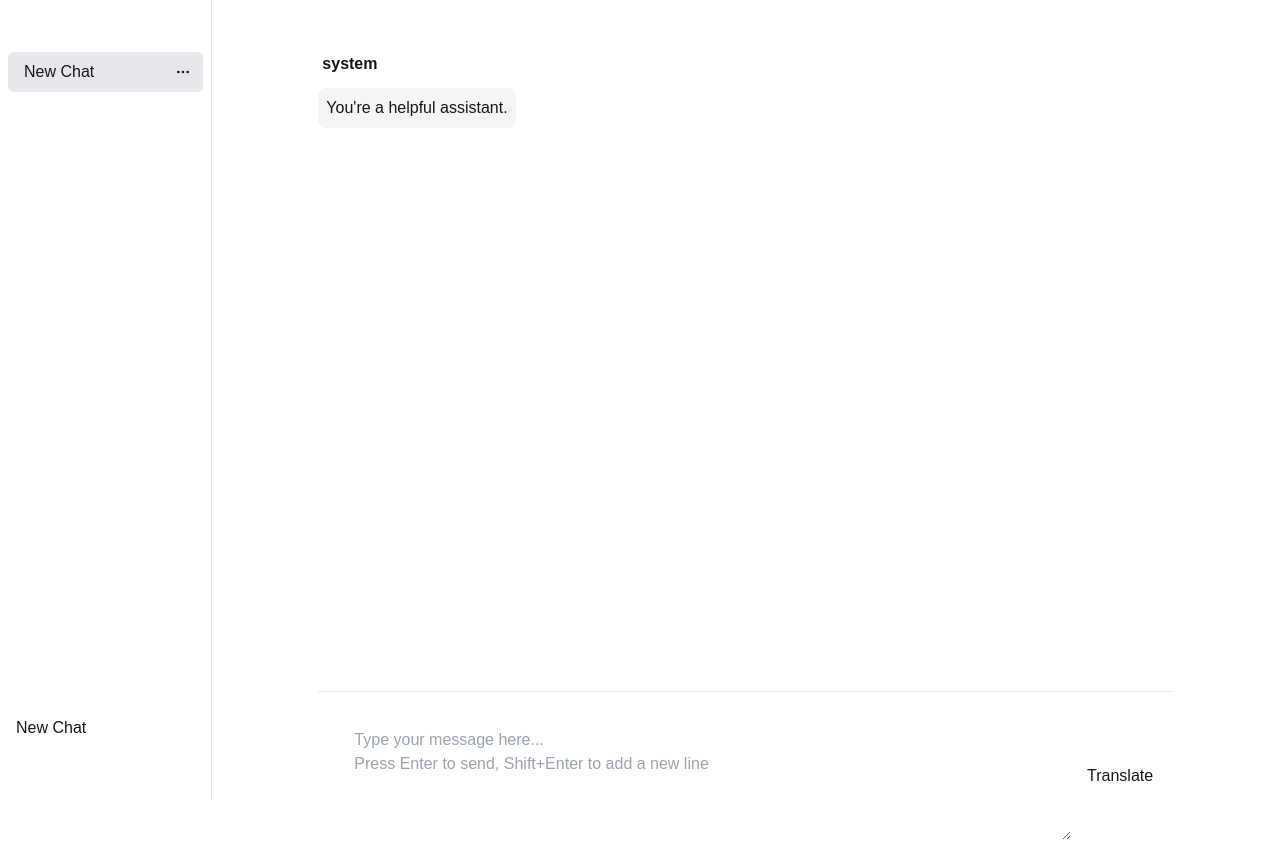
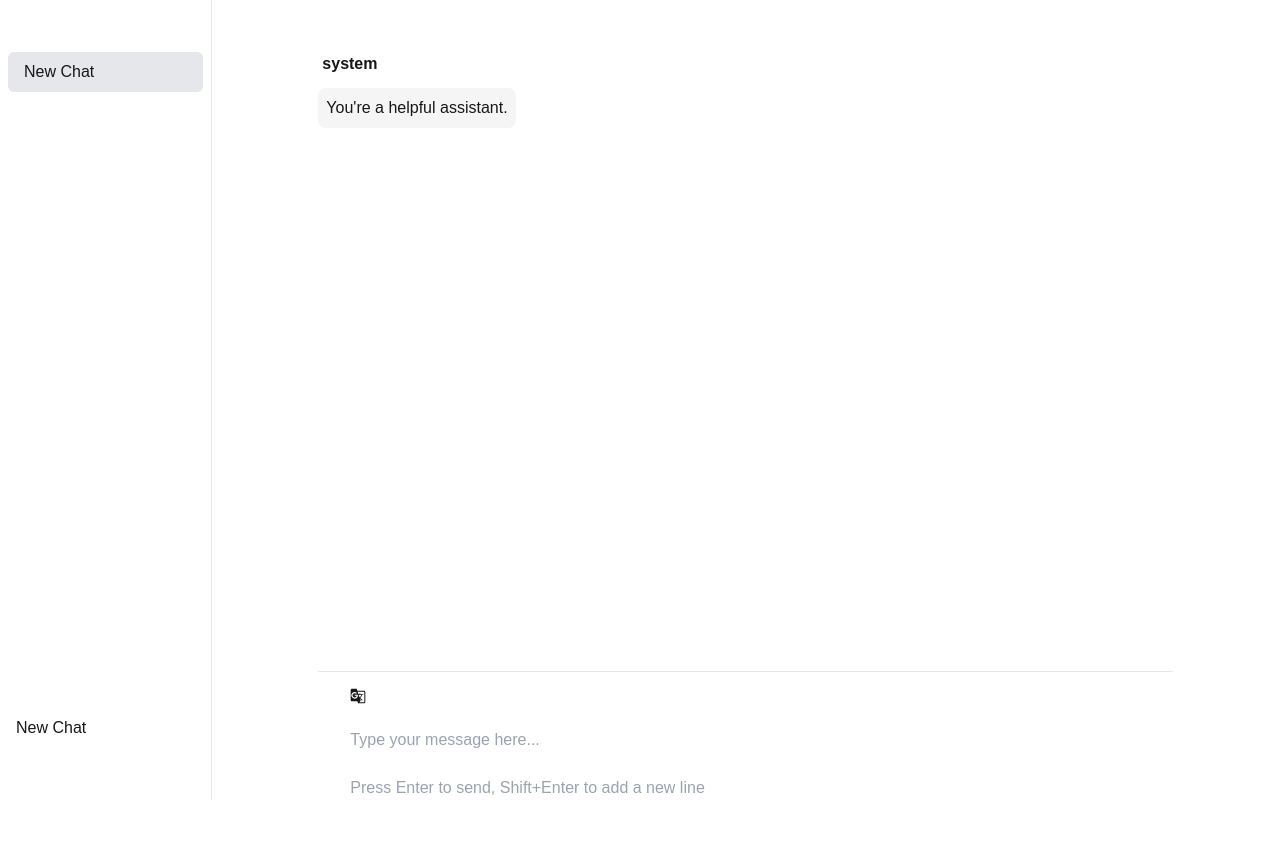
Before and after one commit to Orenoid/BabelFish, a Next.js app: page / in a window 1280 px wide. Both pictures are taken after a click on the button "New Chat". Built offline with nearby package versions, Linux system fonts and the light colour scheme.

Commit message:
feat: textarea style update & ChatSelection showMore button interaction

```diff
--- a/src/app/chat/components/chat.tsx
+++ b/src/app/chat/components/chat.tsx
@@ -2,6 +2,7 @@
 
 import { useEffect, useState } from "react";
 import { AddMesssageInChat, ChatLoader, type Message } from "../lib/chat"; // Changed to type-only import
+import { MdGTranslate } from "react-icons/md";
 
 export function Chat({ chatID, loadChatByID, className = "" }: {
     chatID: string,
@@ -46,7 +47,7 @@ export function Chat({ chatID, loadChatByID, className = "" }: {
         {/* <MessageList className="flex-grow overflow-y-auto" messageList={messageList} /> */}
         <MessageList className="flex-1 overflow-y-auto w-4/5" messageList={messageList} />
         {/* <MessageInput className="bottom-0" addMesssage={addMesssage} /> */}
-        <MessageInput className="w-4/5 px-5 pt-5" addMesssage={addMesssage} messageList={messageList} />
+        <MessageInput className="w-4/5" addMesssage={addMesssage} messageList={messageList} />
     </div>
 }
 
@@ -172,20 +173,19 @@ export function MessageInput({ messageList, addMesssage, className = "" }: {
 
     }
 
-    return <div className={`flex flex-row border-t pt-2 pb-2 ${className}`}>
+    return <div className={`flex flex-col border-t pt-4 pb-2 px-4 ${className}`}>
+        <div className="flex flex-row px-4 mb-2">
+            <button onClick={() => { translateInput("English", false) }} title="Translate"><MdGTranslate /></button>
+        </div>
         <textarea
-            className="flex-1 mr-4 p-4"
-            placeholder={`Type your message here...\nPress Enter to send, Shift+Enter to add a new line`}
+            className="flex-1 p-4 resize-none"
+            placeholder={`Type your message here...\n\nPress Enter to send, Shift+Enter to add a new line`}
             value={messageContent} onChange={(e) => setMessageContent(e.target.value)}
             onKeyDown={(e) => {
                 if (e.key === 'Enter' && !e.shiftKey) {
-                    e.preventDefault(); // Prevent default behavior of Enter key
+                    e.preventDefault();
                     handleSend();
                 }
             }} rows={4} />
-        <div className="flex flex-col justify-around">
-            {/* <button onClick={handleSend}>Send</button> */}
-            <button onClick={() => { translateInput("English", false) }}>Translate</button>
-        </div>
     </div>
 }
--- a/src/app/chat/components/chatList.tsx
+++ b/src/app/chat/components/chatList.tsx
@@ -60,9 +60,10 @@ export function NewChat({ addNewChat2, className = "" }: {
 export function ChatSelection({ id: chatID, title, className = "", selected = false }: { id: string, title: string, className?: string, selected?: boolean }) {
 
     const dispatch = useAppDispatch()
-    const [compState, setCompState] = useState<'normal' | 'showMore' | { titleUnderEdit: string }>('normal')
-    const isEditing = (typeof compState === 'object' && 'titleUnderEdit' in compState)
-    const showMore = (compState === 'showMore')
+    const [compState, setCompState] = useState<{ type: 'normal', showMoreBtn: boolean } | { type: 'showMore' } | { type: 'titleUnderEdit', titleUnderEdit: string }>({ type: 'normal', showMoreBtn: false })
+    const isNormal = (compState.type === 'normal')
+    const isEditing = (compState.type === 'titleUnderEdit')
+    const showMore = (compState.type === 'showMore')
 
     function _updateChatTitle(chatID: string, newTitle: string) {
         UpdateChatTitle(chatID, newTitle)
@@ -72,7 +73,18 @@ export function ChatSelection({ id: chatID, title, className = "", selected = fa
     return (
         <div className={showMore || isEditing ? "relative" : ""}>
             <div className={`pl-4 py-2 pr-2 my-1 cursor-pointer rounded-md hover:bg-gray-200 ${className} ${selected ? "bg-gray-200" : ""}`}
-                onClick={() => { dispatch(setCurrentChatID(chatID)) }}>
+                onClick={() => { dispatch(setCurrentChatID(chatID)) }}
+                onMouseEnter={() => {
+                    if (isNormal) {
+                        setCompState({ type: 'normal', showMoreBtn: true })
+                    }
+                }}
+                onMouseLeave={() => {
+                    if (isNormal) {
+                        setCompState({ type: 'normal', showMoreBtn: false })
+                    }
+                }}
+            >
                 {
                     !isEditing ?
                         <>
@@ -81,19 +93,19 @@ export function ChatSelection({ id: chatID, title, className = "", selected = fa
                                 <div className="hover:bg-gray-300 rounded-full p-1"
                                     onClick={(e: React.MouseEvent<HTMLDivElement>) => {
                                         e.stopPropagation()
-                                        setCompState('showMore')
+                                        setCompState({ type: 'showMore' })
                                     }}>
-                                    <FiMoreHorizontal className="ml-auto" />
+                                    {((isNormal && compState.showMoreBtn) || showMore) && <FiMoreHorizontal className="ml-auto" />}
                                 </div>
                             </div>
                         </> :
                         <>
                             <input className="border z-10" type="text" autoFocus
-                                value={compState.titleUnderEdit} onChange={(e) => setCompState({ titleUnderEdit: e.target.value })}
+                                value={compState.titleUnderEdit} onChange={(e) => setCompState({ type: 'titleUnderEdit', titleUnderEdit: e.target.value })}
                                 onKeyDown={(e) => {
                                     if (e.key === 'Enter') {
                                         _updateChatTitle(chatID, compState.titleUnderEdit)
-                                        setCompState('normal')
+                                        setCompState({ type: 'normal', showMoreBtn: false })
                                     }
                                 }}
                             />
@@ -105,7 +117,7 @@ export function ChatSelection({ id: chatID, title, className = "", selected = fa
                 <div className="fixed inset-0 bg-white opacity-0"
                     onClick={() => {
                         _updateChatTitle(chatID, compState.titleUnderEdit)
-                        setCompState('normal')
+                        setCompState({ type: 'normal', showMoreBtn: false })
                     }}>
                 </div>
             }
@@ -113,12 +125,12 @@ export function ChatSelection({ id: chatID, title, className = "", selected = fa
                 showMore && <>
                     <div className="absolute right-0 z-10 bg-white border rounded-md">
                         {/* Dropdown menu items can be added here */}
-                        <div className="p-2 cursor-pointer" onClick={() => setCompState({ titleUnderEdit: title })}>
+                        <div className="p-2 cursor-pointer" onClick={() => setCompState({ type: 'titleUnderEdit', titleUnderEdit: title })}>
                             Edit Title
                         </div>
                     </div>
                     <div className="fixed inset-0 bg-white opacity-0"
-                        onClick={() => setCompState('normal')}>
+                        onClick={() => setCompState({ type: 'normal', showMoreBtn: false })}>
                     </div>
                 </>
             }
```
